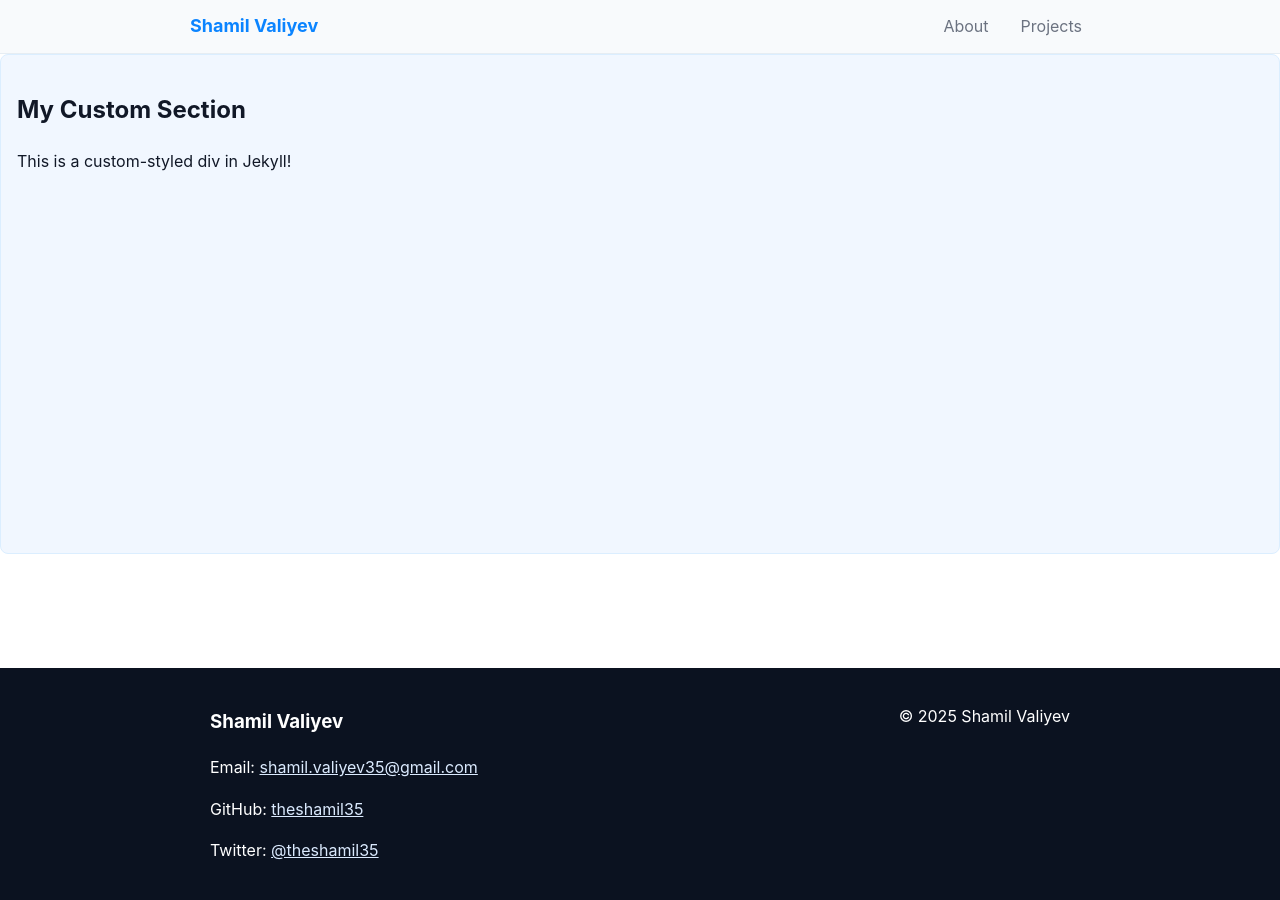
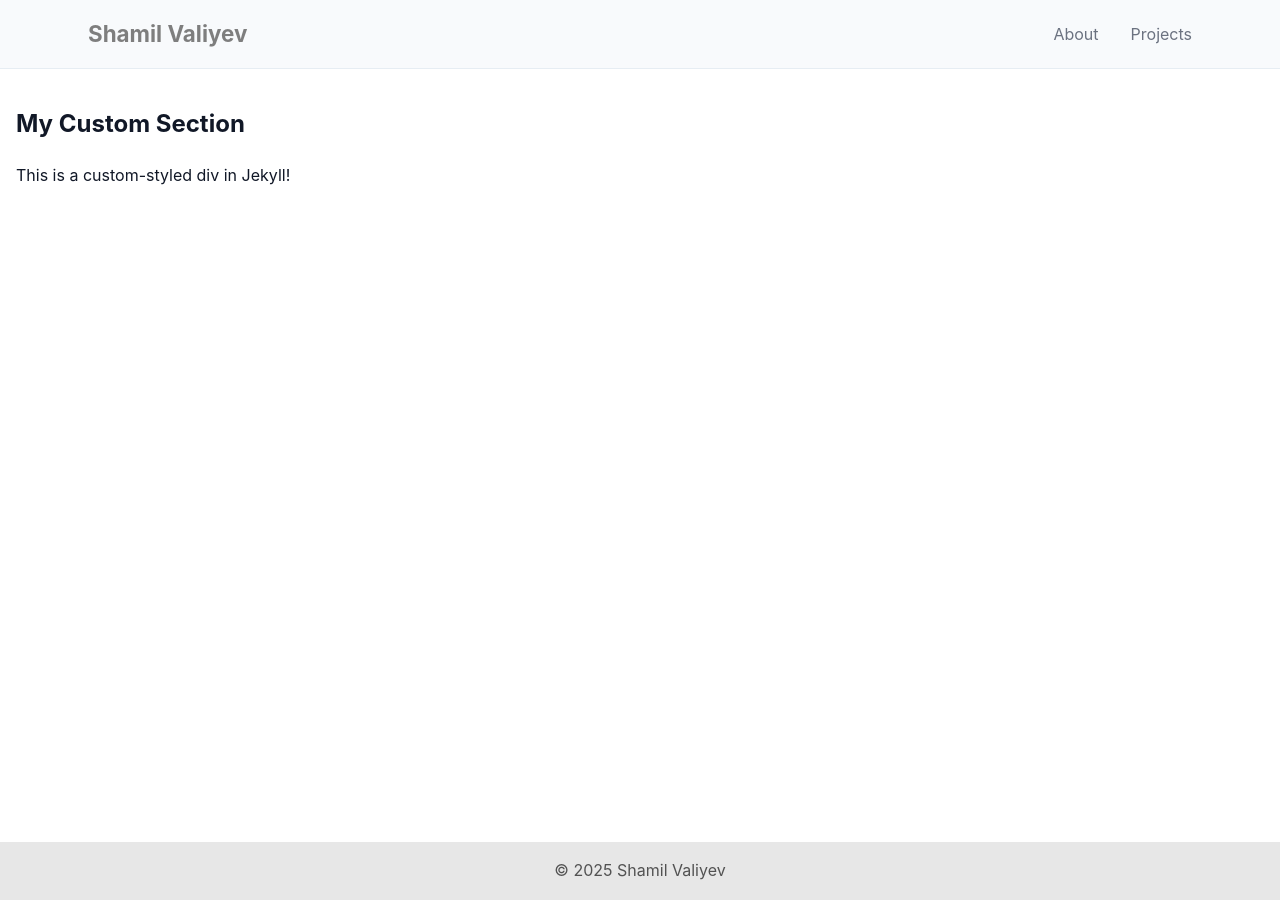
Before and after one commit to TheShamil35/theshamil35.github.io, a Jekyll site: the page built from index.markdown, in a window 1280 px wide. Built offline with Jekyll 4.4.1, drawn with Linux system fonts in a browser that asks for light colours.

Commit message:
minor changes

```diff
--- a/_includes/footer.html
+++ b/_includes/footer.html
@@ -1,12 +1,5 @@
 <footer class="site-footer">
   <div class="wrapper footer-inner">
-    <div class="contact">
-      <h3>{{ site.title }}</h3>
-      <p>Email: <a href="mailto:{{ site.email | default: 'shamil.valiyev35@gmail.com' }}">{{ site.email | default: 'shamil.valiyev35@gmail.com' }}</a></p>
-      <p>GitHub: <a href="https://github.com/{{ site.github_username | default: 'theshamil35' }}">{{ site.github_username | default: 'theshamil35' }}</a></p>
-      <p>Twitter: <a href="https://twitter.com/{{ site.twitter_username | default: 'theshamil35' }}">@{{ site.twitter_username | default: 'theshamil35' }}</a></p>
-    </div>
-
     <div class="footer-credit">
       <p>&copy; {{ site.time | date: '%Y' }} {{ site.title }}</p>
     </div>
--- a/_layouts/default.html
+++ b/_layouts/default.html
@@ -12,7 +12,7 @@
 <body>
   {% include header.html %}
 
-  <div class="site-body">
+  <div class  ="site-body">
     {{ content }}
   </div>
 
--- a/assets/main.css
+++ b/assets/main.css
@@ -1,6 +1,35 @@
-/* Basic reset and typography */
+::-webkit-scrollbar {
+  width: 8px;
+  /* Adjust width for vertical scrollbar */
+  height: 12px;
+  /* Adjust height for horizontal scrollbar */
+}
+
+/* Target the scrollbar track (background) */
+::-webkit-scrollbar-track {
+  background: #f1f1f1;
+  border-radius: 10px;
+}
+
+/* Target the scrollbar thumb (draggable handle) */
+::-webkit-scrollbar-thumb {
+  background: #888;
+  border-radius: 10px;
+}
+
+/* Change thumb color on hover */
+::-webkit-scrollbar-thumb:hover {
+  background: #555;
+}
+
+/* Style the scrollbar corner when both scrollbars are present */
+::-webkit-scrollbar-corner {
+  background: #ccc;
+}
+
+
 :root {
-  --accent: #0b84ff;
+  --accent: #7e7e7e;
   --muted: #6b7280;
   --bg: #ffffff;
   --surface: #f8fafc;
@@ -17,19 +46,21 @@
   flex-direction: column;
 }
 
+
 body {
   margin: 0;
   font-family: Inter, system-ui, -apple-system, 'Segoe UI', Roboto, 'Helvetica Neue', Arial;
   color: #111827;
-  background: var(--bg);
+  background: #fff;
   line-height: 1.6;
   min-height: 100vh;
+
 }
-
 .wrapper {
-  max-width: 900px;
   margin: 0 auto;
-  padding: 1.25rem
+  padding: 1rem;
+  padding-left: 5rem;
+  padding-right: calc(5rem + var(--scrollbar-width, 0px));
 }
 
 /* Header */
@@ -44,14 +75,14 @@
   display: flex;
   align-items: center;
   justify-content: space-between;
-  padding: 0.75rem 0
 }
 
 .site-brand {
+  padding: 0 0.5rem;
   font-weight: 700;
   color: var(--accent);
   text-decoration: none;
-  font-size: 1.125rem
+  font-size: 1.4rem
 }
 
 .main-nav ul {
@@ -71,6 +102,7 @@
 
 .main-nav a:hover {
   color: var(--accent);
+
   background: rgba(11, 132, 255, 0.06)
 }
 
@@ -98,26 +130,31 @@
 
 /* Custom box example */
 .custom-box {
-  background: #f1f7ff;
-  border: 1px solid #dbeeff;
+  background: transparent;
   padding: 1rem;
   border-radius: 8px;
-  height: 500px;
+  height: 200px;
+}
+
+.parallax {
+  position: fixed;
 }
 
 /* Footer */
 .site-footer {
-  background: #0b1220;
-  color: #fff;
+  background: #00000018;
+  color: #525252;
   padding: 0;
   margin-top: auto
 }
 
 .footer-inner {
   display: flex;
-  gap: 2rem;
-  align-items: flex-start;
-  justify-content: space-between
+  justify-content: center;
+}
+.footer-credit p {
+  margin: 0;
+  padding: 0;
 }
 
 .site-footer a {
@@ -129,9 +166,9 @@
   .wrapper {
     padding: 1rem
   }
-
-  .footer-inner {
-    flex-direction: column
+  .header-inner {
+    flex-direction: column;
+    align-items: center;
   }
 
   .main-nav ul {
--- a/scripts/main.js
+++ b/scripts/main.js
@@ -0,0 +1,9 @@
+document.addEventListener("mousemove", (e) => {
+  const x = (e.clientX / window.innerWidth - 0.5) * 2;
+  const y = (e.clientY / window.innerHeight - 0.5) * 2;
+
+  document.querySelectorAll(".bg").forEach(layer => {
+    const speed = layer.dataset.speed;
+    layer.style.transform = `translate(${x * speed * 30}px, ${y * speed * 30}px)`;
+  });
+});
```
Also changed, not shown: index.markdown (line endings or trailing spaces).
